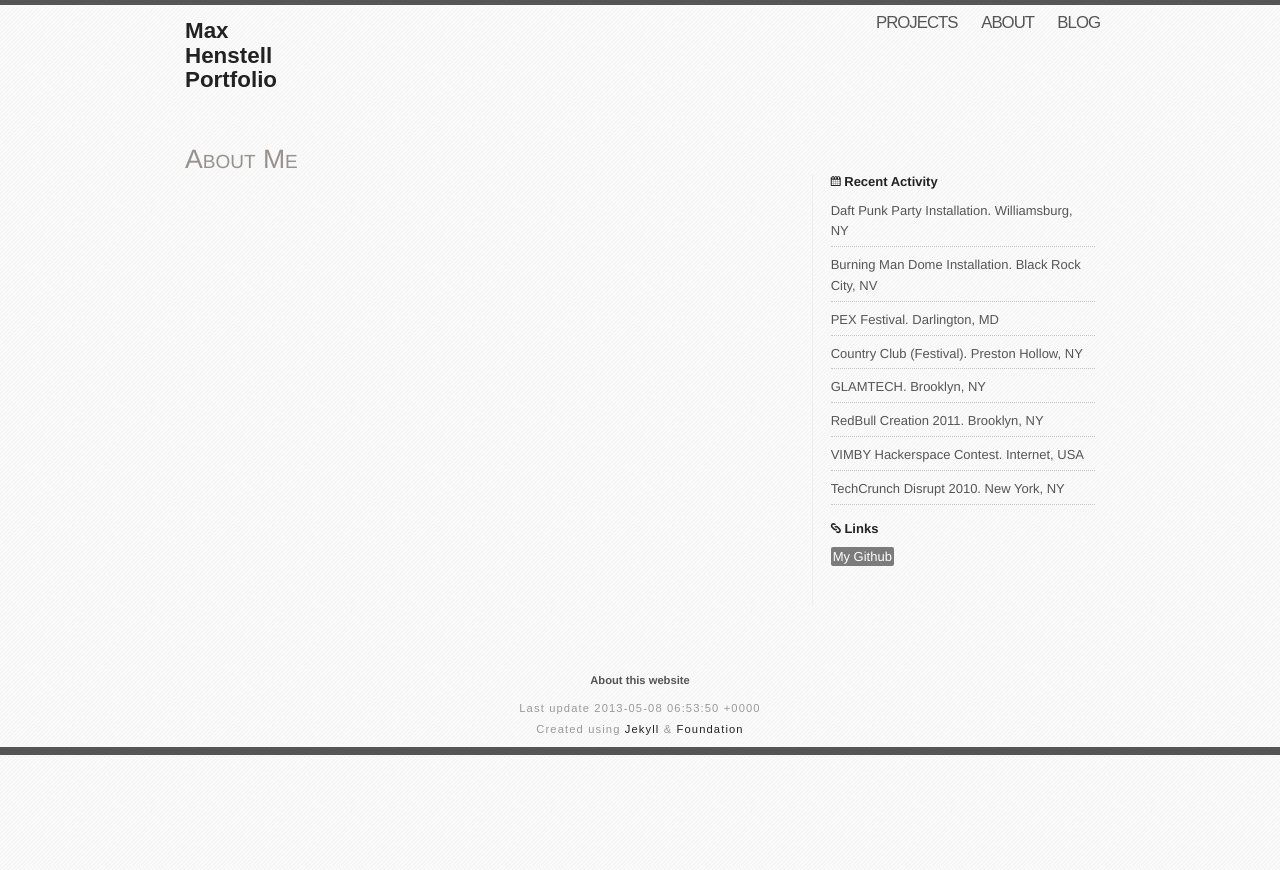
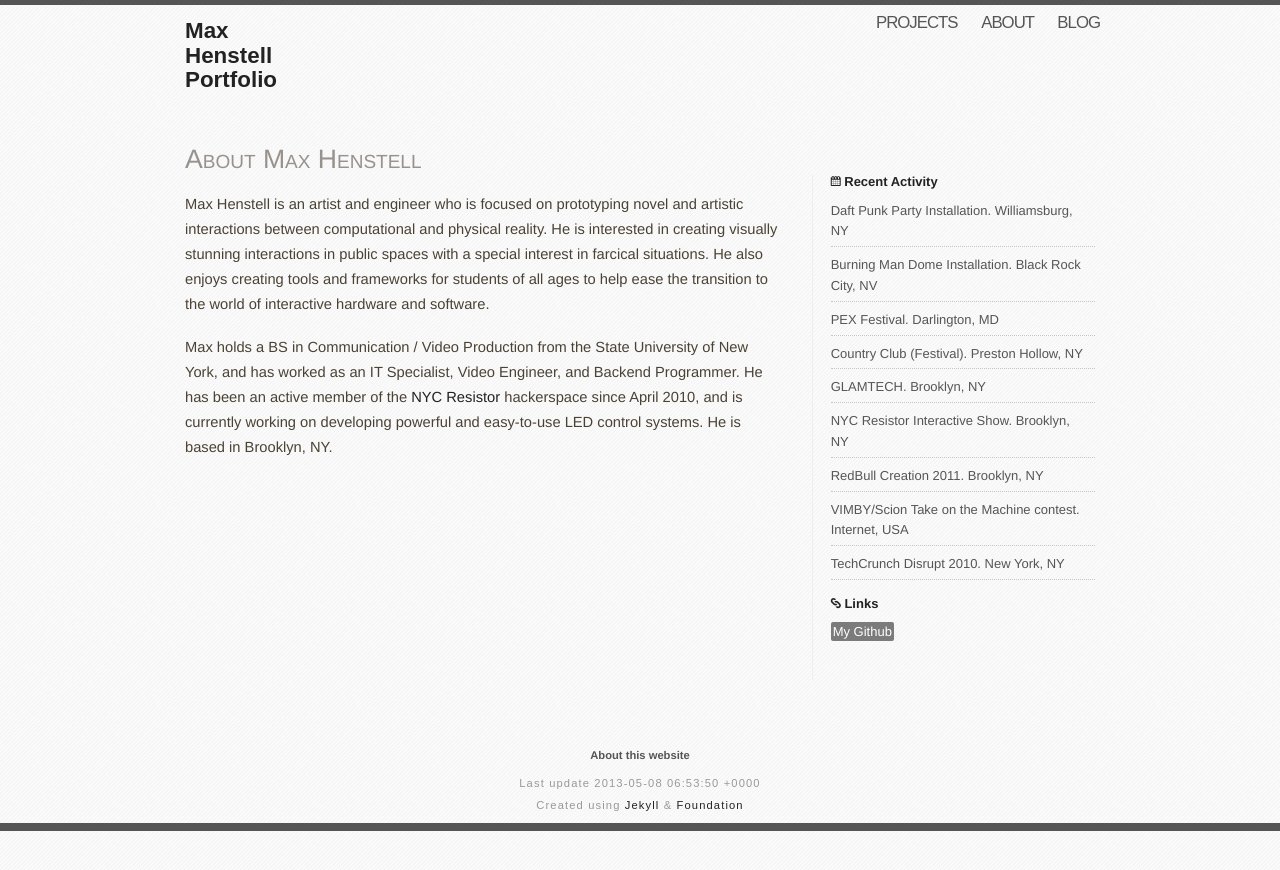
Before and after one commit to mhenstell/mhenstell.github.io, a Jekyll site: the page built from bio/index.md, in a window 1280 px wide. Shown: the top 870 px of the page. Built offline with Jekyll 4.4.1, drawn with Linux system fonts in a browser that asks for light colours; nearby versions of some CDN libraries; Markdown is read by kramdown in place of the engine named in the settings.

Commit message:
added bios

```diff
--- a/_layouts/default.html
+++ b/_layouts/default.html
@@ -83,9 +83,9 @@
 				<h1 class="logo logo-mobile">	<a href="/"> Max Henstell Portfolio </a></h1>
 				<a href="{{ post.url }}/bio" class="imgbio">
 
-
-						<p>
-						</p>
+				<p>
+					I am an artist / engineer who loves to prototype novel interactions between computational and physical reality.
+				</p>
 
 				</a>
 
--- a/bio/index.md
+++ b/bio/index.md
@@ -8,8 +8,9 @@ recentactivities: [
 	"PEX Festival.  Darlington, MD",
 	"Country Club (Festival).  Preston Hollow, NY",
 	"GLAMTECH. Brooklyn, NY",
+	"NYC Resistor Interactive Show. Brooklyn, NY",
 	"RedBull Creation 2011. Brooklyn, NY",
-	"VIMBY Hackerspace Contest. Internet, USA",
+	"VIMBY/Scion Take on the Machine contest. Internet, USA",
 	"TechCrunch Disrupt 2010. New York, NY"
 ]
 links: [
@@ -17,4 +18,8 @@ links: [
 		]
 ---
 
-# About Me
+# About Max Henstell
+
+Max Henstell is an artist and engineer who is focused on prototyping novel and artistic interactions between computational and physical reality. He is interested in creating visually stunning interactions in public spaces with a special interest in farcical situations. He also enjoys creating tools and frameworks for students of all ages to help ease the transition to the world of interactive hardware and software.
+
+Max holds a BS in Communication / Video Production from the State University of New York, and has worked as an IT Specialist, Video Engineer, and Backend Programmer. He has been an active member of the [NYC Resistor](http://nycresistor.com) hackerspace since April 2010, and is currently working on developing powerful and easy-to-use LED control systems. He is based in Brooklyn, NY.
--- a/index.html
+++ b/index.html
@@ -109,7 +109,7 @@ title: Main
 			</a>
 
 			<p id = "memobile" class="correctme">
-
+				I am an artist / engineer who loves to prototype novel interactions between computational and physical reality.
 			</p>
 
 
```
